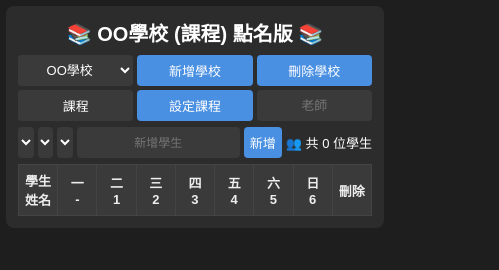
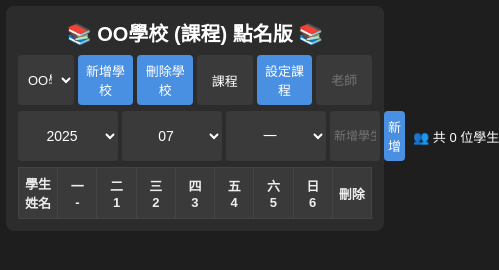
Before and after one commit to sendoh0507/-1, a plain HTML site: page index.html in a window 390 px wide. Shown: the whole page, 499 px wide, since content can reach past the window. Drawn offline with Linux system fonts and the light colour scheme.

Commit message:
Update index.html

```diff
--- a/index.html
+++ b/index.html
@@ -126,16 +126,31 @@
   }
 
   @media (max-width: 480px) {
-    .top-panel {
-      grid-template-columns: 1fr 1fr 1fr;
+    /* 調整第二排 top-panel 欄位寬度 */
+    .top-panel:nth-of-type(2) {
+      /* 年/月/週約100px，新學生約50px，新增按鈕和人數區域自適應 */
+      grid-template-columns: 100px 100px 100px 50px 1fr auto;
+      gap: 4px;
     }
+    /* 同時調整這些欄位字型與內距 */
     #yearSelect, #monthSelect, #weekSelect {
       font-size: 14px;
       padding: 4px;
+      text-align: center;
     }
     #studentInput {
       font-size: 12px;
       padding: 4px;
+      text-align: center;
+    }
+    #btnAddStudent {
+      font-size: 13px;
+      padding: 6px 4px;
+    }
+    #studentCount {
+      font-size: 13px;
+      white-space: nowrap;
+      padding-left: 4px;
     }
     td.day-cell {
       width: 24px;
```
